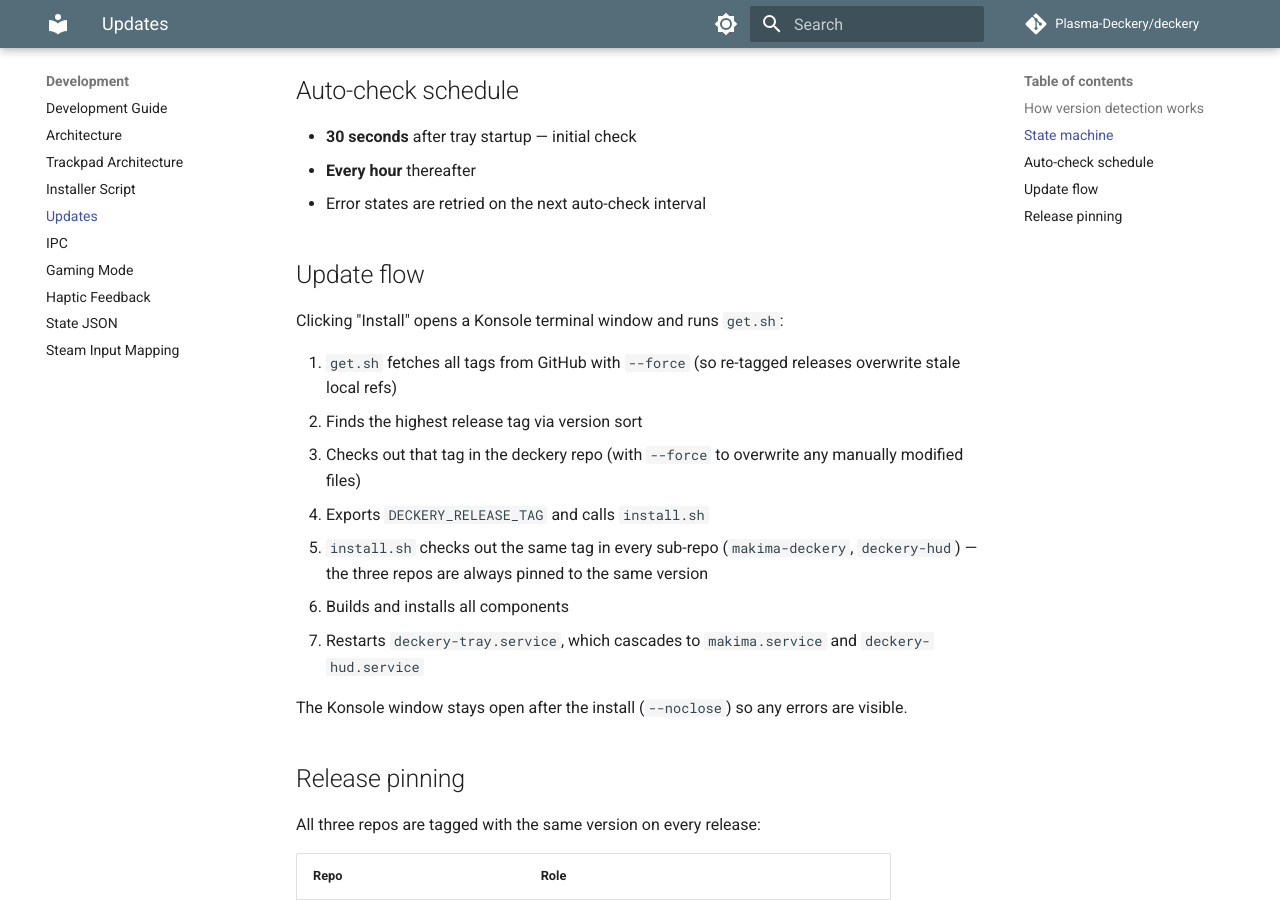
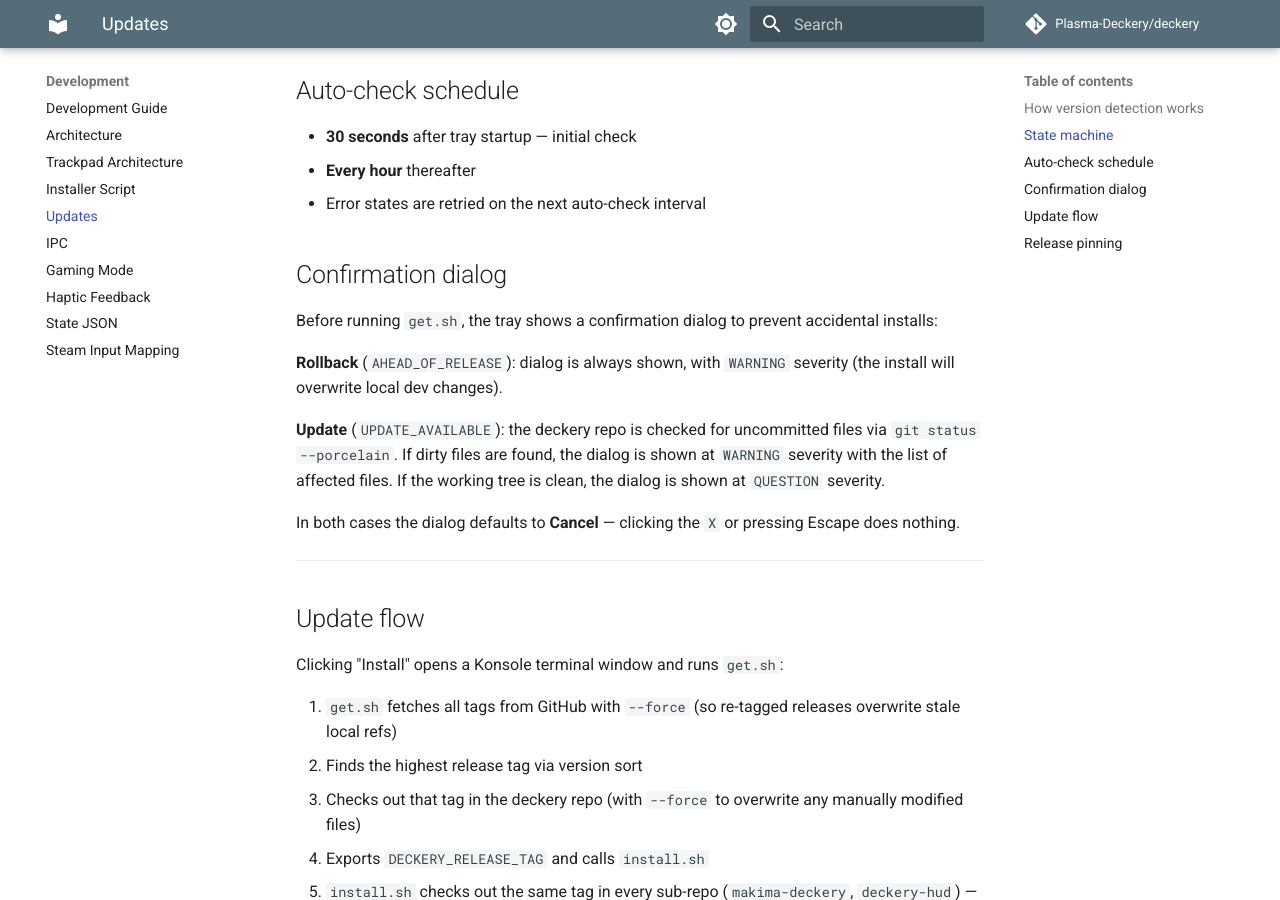
Before and after one commit to Plasma-Deckery/deckery, an MkDocs documentation site: the page built from docs/reference/updates.md, in a window 1280 px wide and 900 px high, scrolled down 1380 px. Built offline with MkDocs 1.6.1 and Material for MkDocs 9.7.7, drawn with Linux system fonts in a browser that asks for light colours; comment, search, counter and statistics services are not loaded.

Commit message:
docs: document remaining undocumented features since v0.3.0
- updates.md: confirmation dialog before update/rollback (b9b142e)
- state-json.md: available_modifiers changed from string array to
  object map with has_app_combos flag (10ad244)
- deckery-hud.md: cyan diamond accent for app-specific modifier combos;
  HUD input region recalculated on every draw (5e25085, 7c3157f)
- app-config.md: GRAB_DEVICE default changed from true to false —
  exclusive evdev grab is now an explicit opt-in (d663111)

```diff
--- a/docs/reference/updates.md
+++ b/docs/reference/updates.md
@@ -43,6 +43,18 @@ Version timestamps are compared using local `git log --format=%ct` on both HEAD
 - **Every hour** thereafter
 - Error states are retried on the next auto-check interval
 
+## Confirmation dialog
+
+Before running `get.sh`, the tray shows a confirmation dialog to prevent accidental installs:
+
+**Rollback** (`AHEAD_OF_RELEASE`): dialog is always shown, with `WARNING` severity (the install will overwrite local dev changes).
+
+**Update** (`UPDATE_AVAILABLE`): the deckery repo is checked for uncommitted files via `git status --porcelain`. If dirty files are found, the dialog is shown at `WARNING` severity with the list of affected files. If the working tree is clean, the dialog is shown at `QUESTION` severity.
+
+In both cases the dialog defaults to **Cancel** — clicking the `X` or pressing Escape does nothing.
+
+---
+
 ## Update flow
 
 Clicking "Install" opens a Konsole terminal window and runs `get.sh`:
```
Also changed, not shown: docs/projects/deckery-hud.md (+2 -1 lines), docs/projects/makima-deckery/app-config.md (+1 -0 lines), docs/reference/state-json.md (+2 -2 lines).
